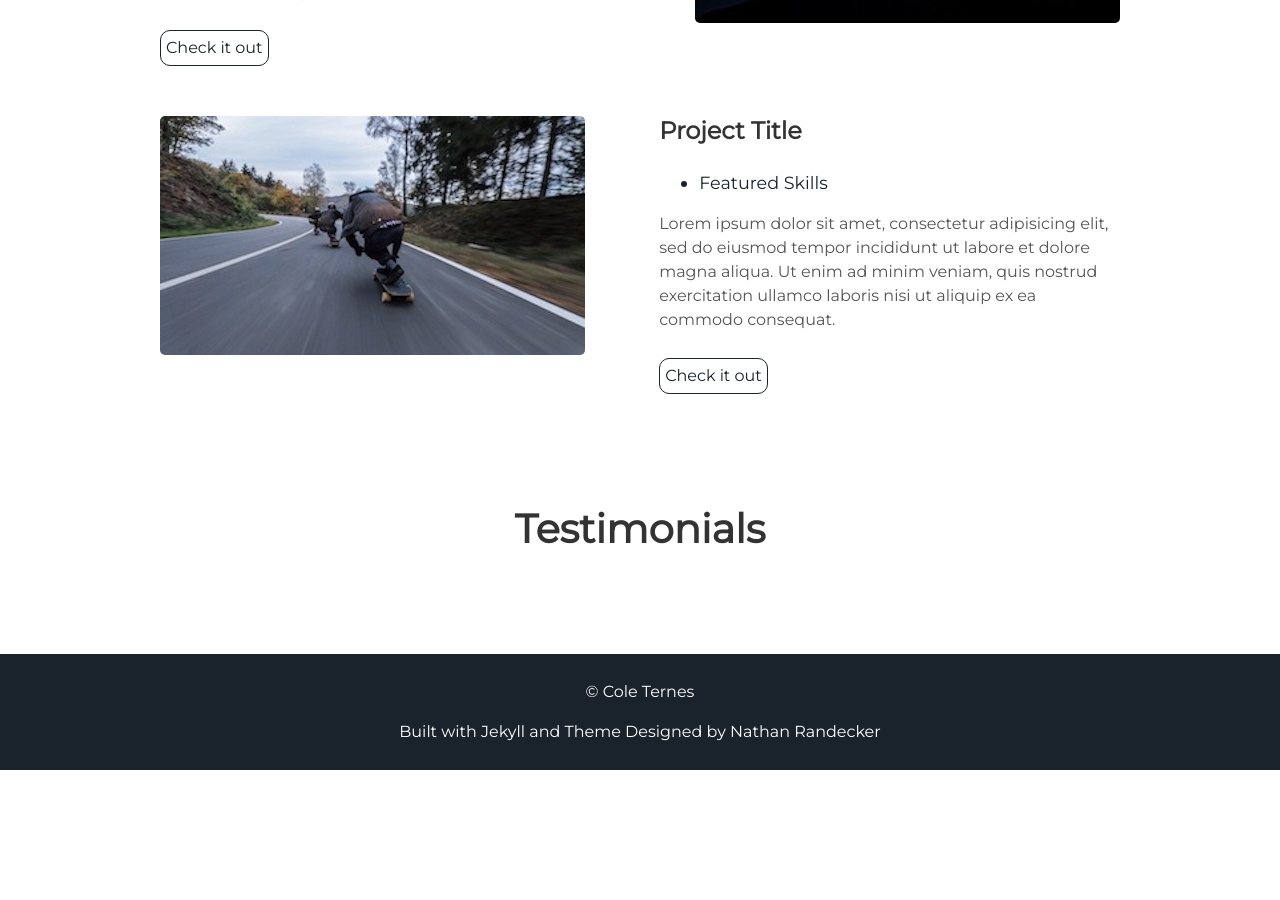
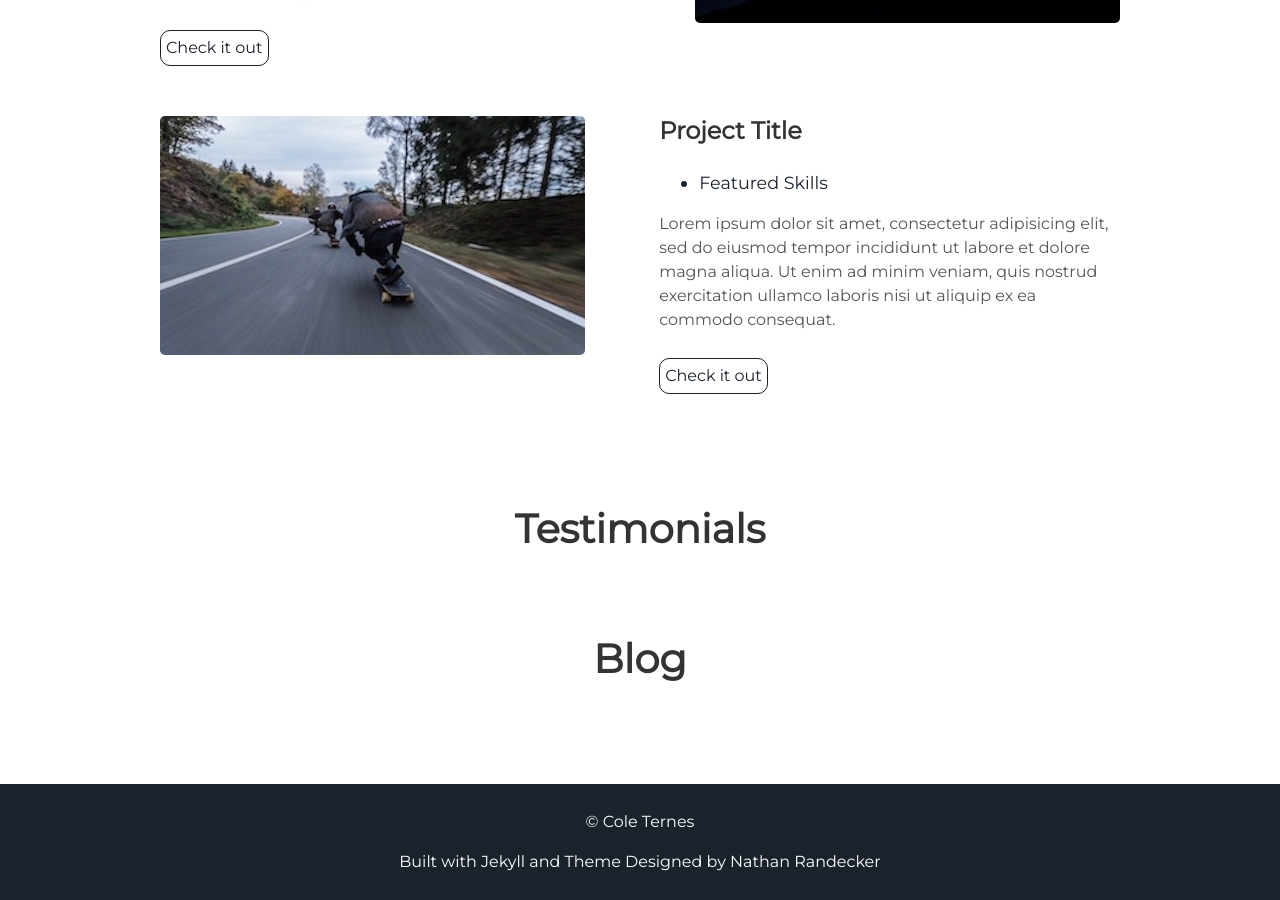
Before and after one commit to coleternes/coleternes.github.io, a Jekyll site: the page built from index.html, in a window 1280 px wide and 900 px high, scrolled down 2288 px. Built offline with Jekyll 4.4.1, drawn with Linux system fonts in a browser that asks for light colours; nearby versions of some CDN libraries; before the commit the page ends 3058 px from its top, so only the background shows below that.

Commit message:
Updated Contact Info

```diff
--- /dev/null
+++ b/_includes/blog.html
@@ -0,0 +1,3 @@
+<div class="user-details">
+  <h1> Blog </h1>
+</div>
--- a/_includes/header.html
+++ b/_includes/header.html
@@ -5,15 +5,16 @@
         <span class="site-description">{{site.user_title}}</span>
       </h1>
       <div class="header-icons">
+        <a aria_label="LinkedIn Link" target="_blank" href="https://www.linkedin.com/in/cole-dev-ternes/"><i class="icon fa fa-linkedin" aria-hidden="true"></i></a>
+        <a aria-label="Github Link" target="_blank" href="https://github.com/coleternes"><i class="icon fa fa-github-alt" aria-hidden="true"></i></a>
         <a aria-label="Send email" href="mailto: ternes@chapman.edu"><i class="icon fa fa-envelope"></i></a>
-        <a aria_label="My LinkedIn" target="_blank" href="https://www.linkedin.com/in/cole-dev-ternes/"><i class="icon fa fa-linkedin" aria-hidden="true"></i></a>
-        <a aria-label="My Github" target="_blank" href="https://github.com/coleternes"><i class="icon fa fa-github-alt" aria-hidden="true"></i></a>
+        <a aria-label="Resume" target="_blank" href="/assets/doc/ColeTernes.docx" download><i class="icon fa fa-file-word-o" aria-hidden="true"></i></a>
       </div>
       <div class="header-links">
         <a class="link" href="#about" data-scroll>About Me</a>
         <a class="link" href="#projects" data-scroll>Projects</a>
         <a class="link" href="#testimonials" data-scroll>Testimonials</a>
-        <a class="link" href="/blog" data-scroll>Blog</a>
+        <a class="link" href="#blog" data-scroll>Blog</a>
       </div>
   </div>
   <a class="down" href="#about" data-scroll><i class="icon fa fa-chevron-down" aria-hidden="true"></i></a>
--- a/_layouts/default.html
+++ b/_layouts/default.html
@@ -16,6 +16,10 @@
         {% include testimonials.html %}
       </section>
 
+      <section id="blog">
+        {% include blog.html %}
+      </section>
+
         {{ content }}
       {% include footer.html %}
   </body>
```
Also changed, not shown: 1 other file.
